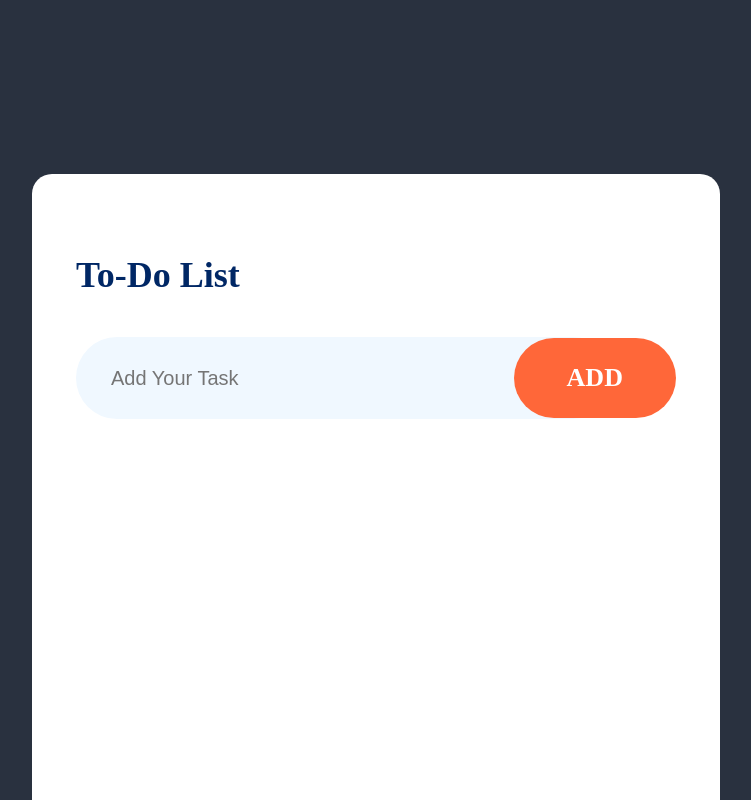
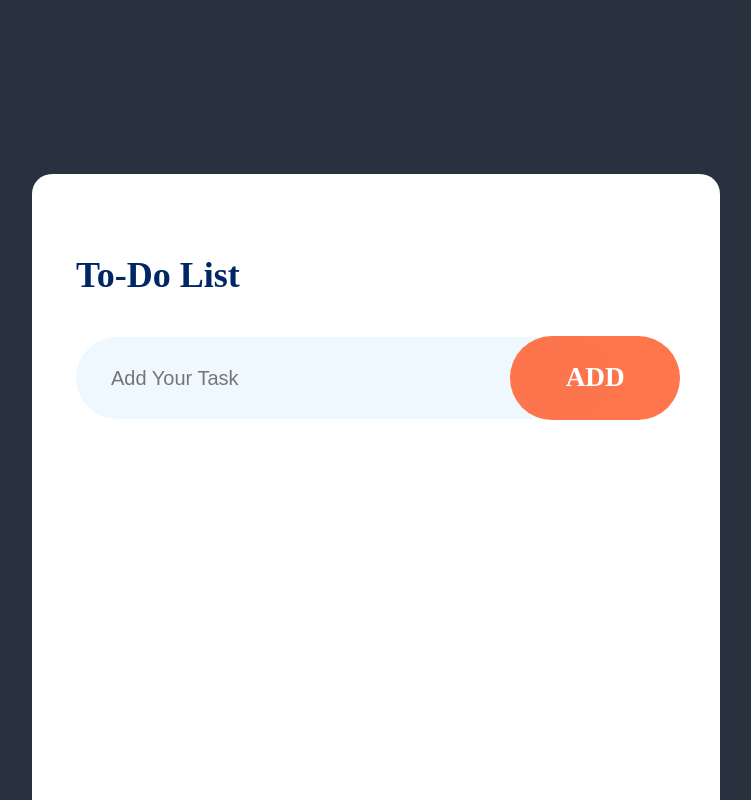
Before and after one commit to OrlandoJim24/to-do-list, a React (Vite) app: page / in a window 1280 px wide. In both pictures the pointer is over the element 858 px from the left and 378 px from the top of the page. Shown: the top 800 px of the page, without its empty margins (264-1015 px from the left). Built offline with nearby package versions, Linux system fonts and the light colour scheme.

Commit message:
feat: add hover animation and smooth transition to improve button user interaction

```diff
--- a/src/Components/CSS/Todo.css
+++ b/src/Components/CSS/Todo.css
@@ -54,3 +54,9 @@
   border: none;
   outline: none;
 }
+
+.todo-add-btn:hover {
+  opacity: 0.9;
+  transform: scale(1.05);
+  transition: all 0.2s ease;
+}
```
